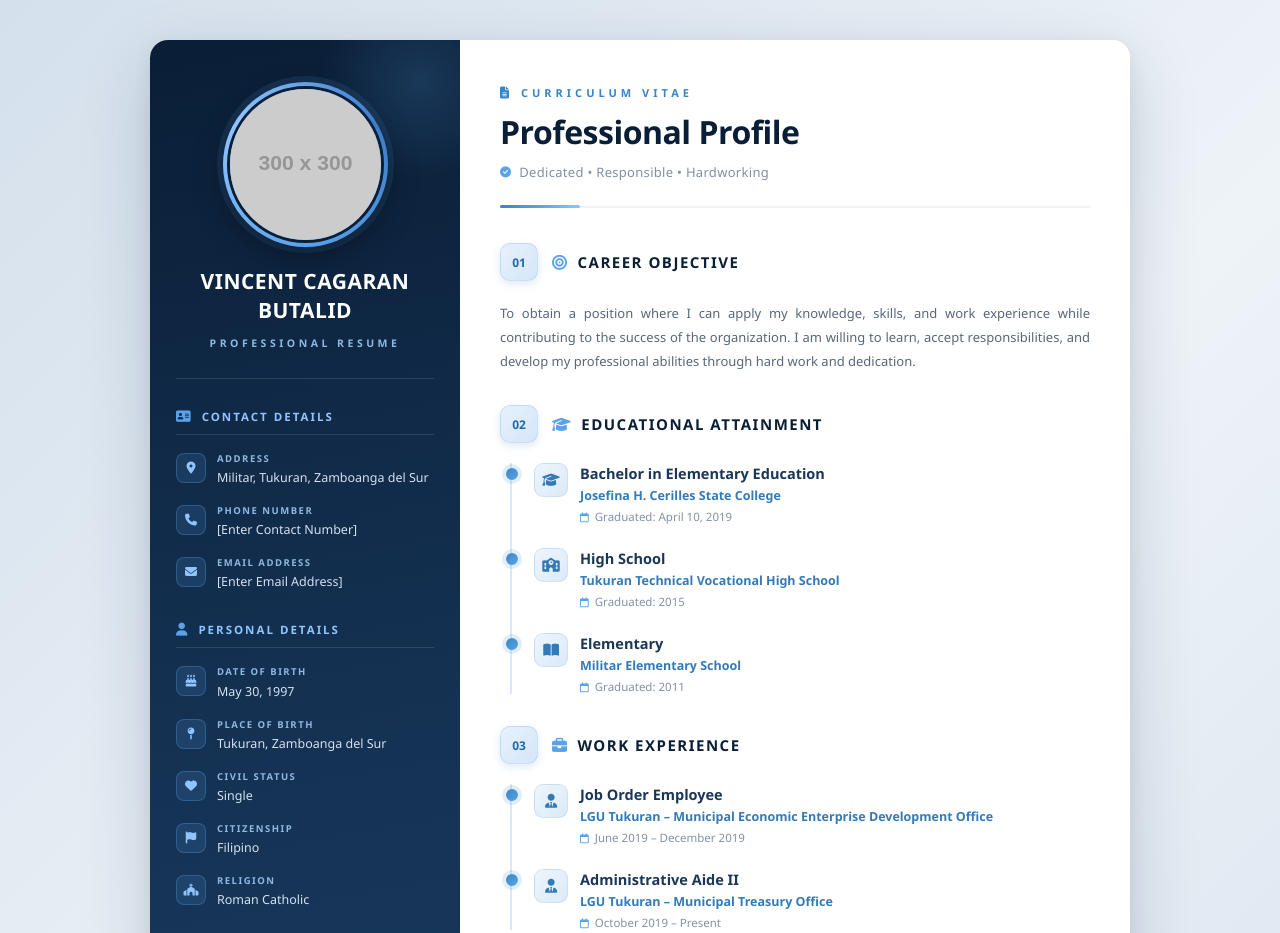
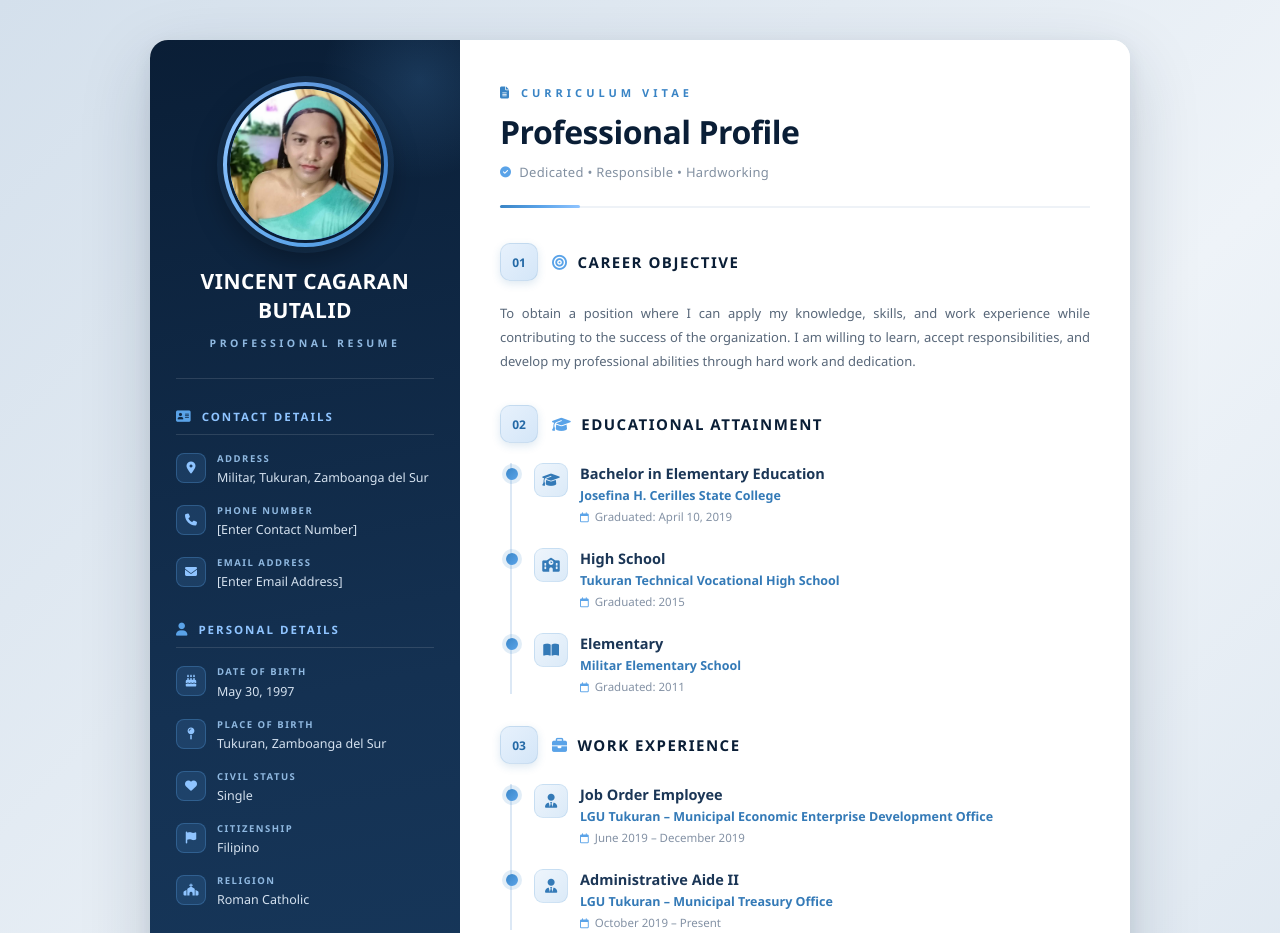
Before and after one commit to corda23051/vince, a plain HTML site: page index.html in a window 1280 px wide. Shown: the top 933 px of the page. Drawn offline with Linux system fonts and the light colour scheme; placeholder pictures from the web are drawn by us.

Commit message:
Update profile image source in index.html

```diff
--- a/index.html
+++ b/index.html
@@ -529,7 +529,7 @@ body {
 
         <div class="profile">
             <div class="photo-container">
-                <img src="profile.jpg"
+                <img src="28437e13-d54a-41c2-a891-52256a23a531.jpg"
                      alt="Profile Picture"
                      class="photo"
                      onerror="this.onerror=null;this.src='https://placehold.co/300x300/0a1e36/ffffff?text=YOUR+PHOTO';">
```
